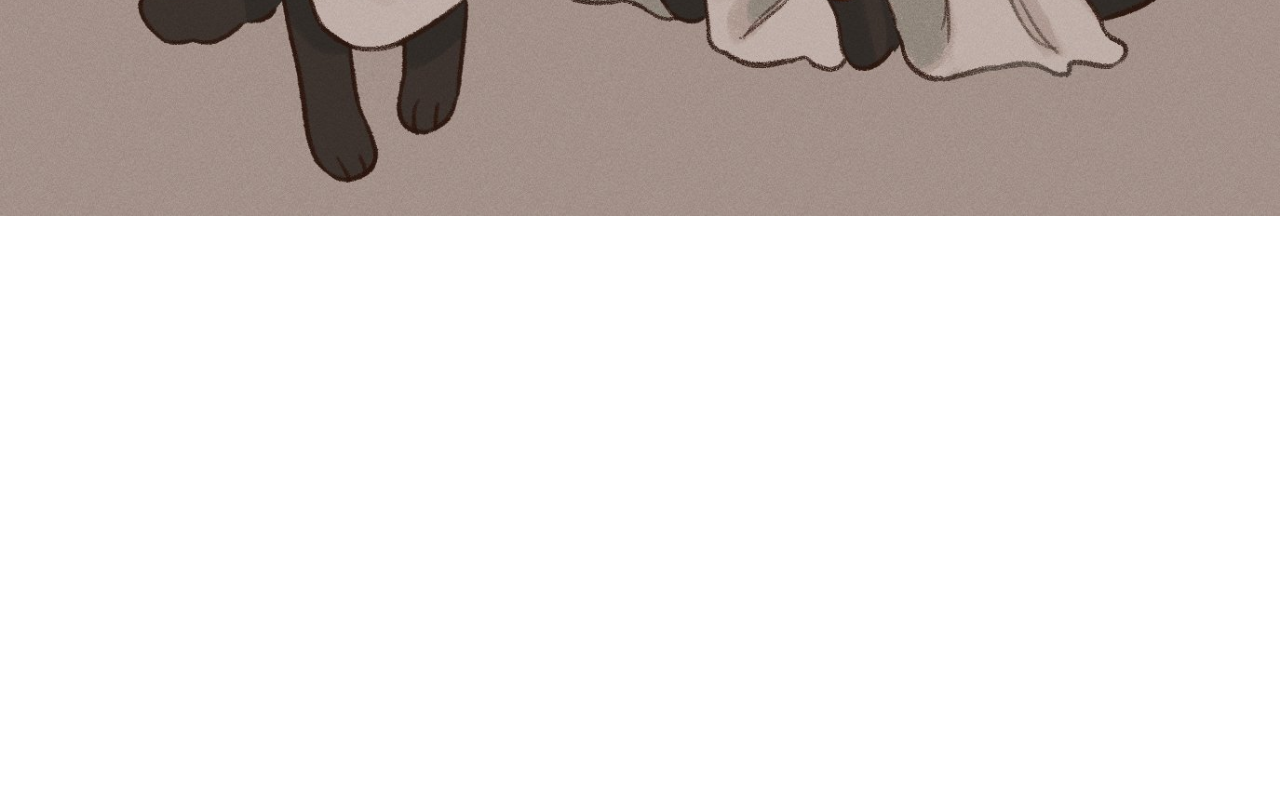
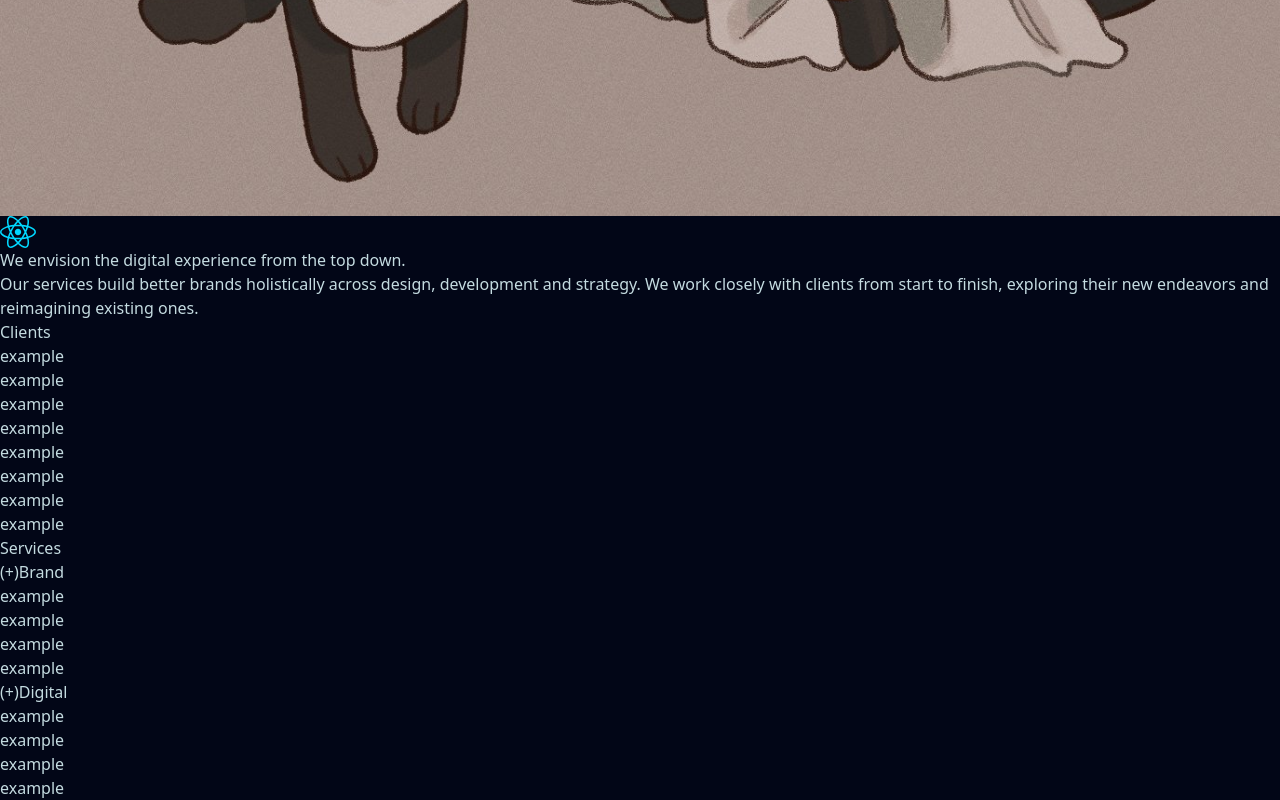
Before and after one commit to MaxWolts/article-effect, a React (Vite) app: page / in a window 1280 px wide. Shown: the part 987-1787 px from the top of the page. Before the commit the page ends 1203 px from the top, so only its background shows below. Built offline with nearby package versions, Linux system fonts and the light colour scheme.

Commit message:
:construction: About structure added

```diff
--- a/src/App.jsx
+++ b/src/App.jsx
@@ -1,5 +1,6 @@
 import './App.css'
 import Title from './components/Title/Title'
+import About from './components/About/About'
 import exampleImage from './assets/example.jpg'
 
 function App() {
@@ -10,6 +11,7 @@ function App() {
       <div >
         <img src={exampleImage} alt="main image" className='w-screen'/>
       </div>
+      <About/>
     </div>
   )
 }
--- /dev/null
+++ b/src/components/About/About.jsx
@@ -0,0 +1,21 @@
+import Services from "./Services"
+import Clients from "./Clients"
+import icon from '../../assets/react.svg'
+
+const About = () => {
+	return (
+		<section aria-label="about">
+			<div>
+				<img src={icon} alt="" />
+			</div>
+			<div>
+				<h4>We envision the digital experience from the top down.</h4>
+				<p>Our services build better brands holistically across design, development and strategy. We work closely with clients from start to finish, exploring their new endeavors and reimagining existing ones. </p>
+			</div>
+			<Clients/>
+			<Services/>
+		</section>
+	)
+}
+
+export default About
--- /dev/null
+++ b/src/components/About/Clients.jsx
@@ -0,0 +1,21 @@
+const Clients = () => {
+  return (
+    <div>
+			<h4>Clients</h4>
+			<div>
+				<ul>
+					<li>example</li>
+					<li>example</li>
+					<li>example</li>
+					<li>example</li>
+					<li>example</li>
+					<li>example</li>
+					<li>example</li>
+					<li>example</li>
+				</ul>
+			</div>
+    </div>
+  )
+}
+
+export default Clients
--- /dev/null
+++ b/src/components/About/Services.jsx
@@ -0,0 +1,35 @@
+const Services = () => {
+	return (
+		<div>
+			<h4>Services</h4>
+			<div>
+				<ul>
+					<li>
+						<button>(+)Brand</button>
+						<div>
+							<ul>
+								<li>example</li>
+								<li>example</li>
+								<li>example</li>
+								<li>example</li>
+							</ul>
+						</div>
+					</li>
+					<li>
+						<button>(+)Digital</button>
+						<div>
+							<ul>
+								<li>example</li>
+								<li>example</li>
+								<li>example</li>
+								<li>example</li>
+							</ul>
+						</div>
+					</li>
+				</ul>
+			</div>
+		</div>
+	)
+}
+
+export default Services
```
